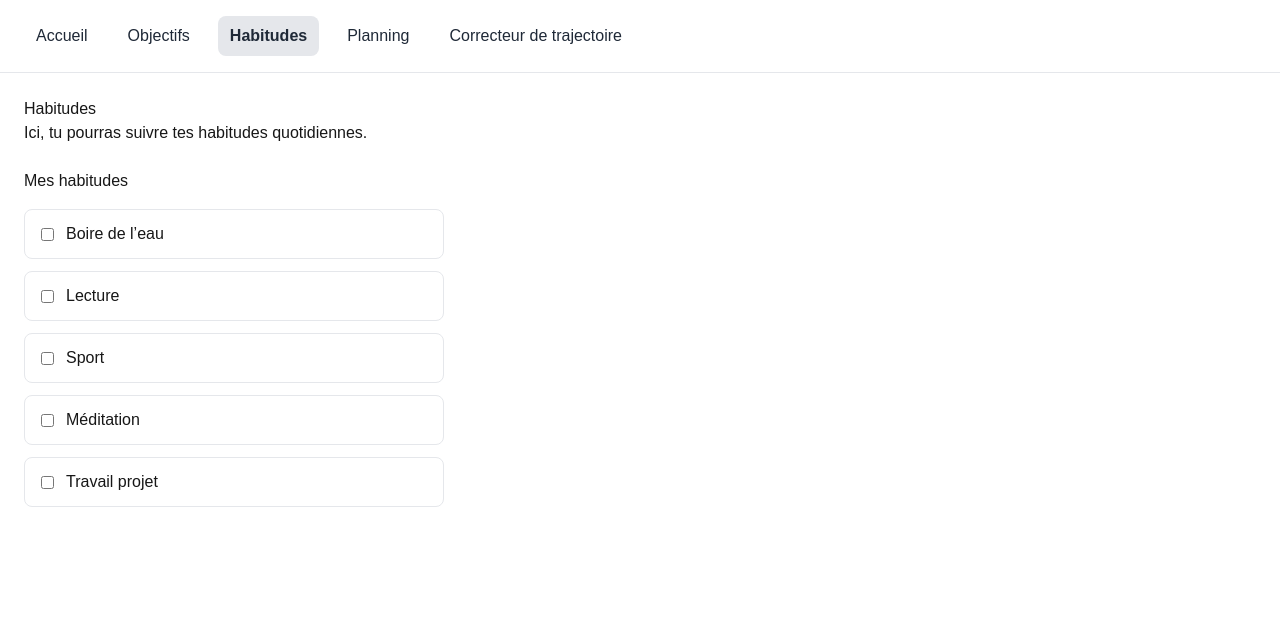
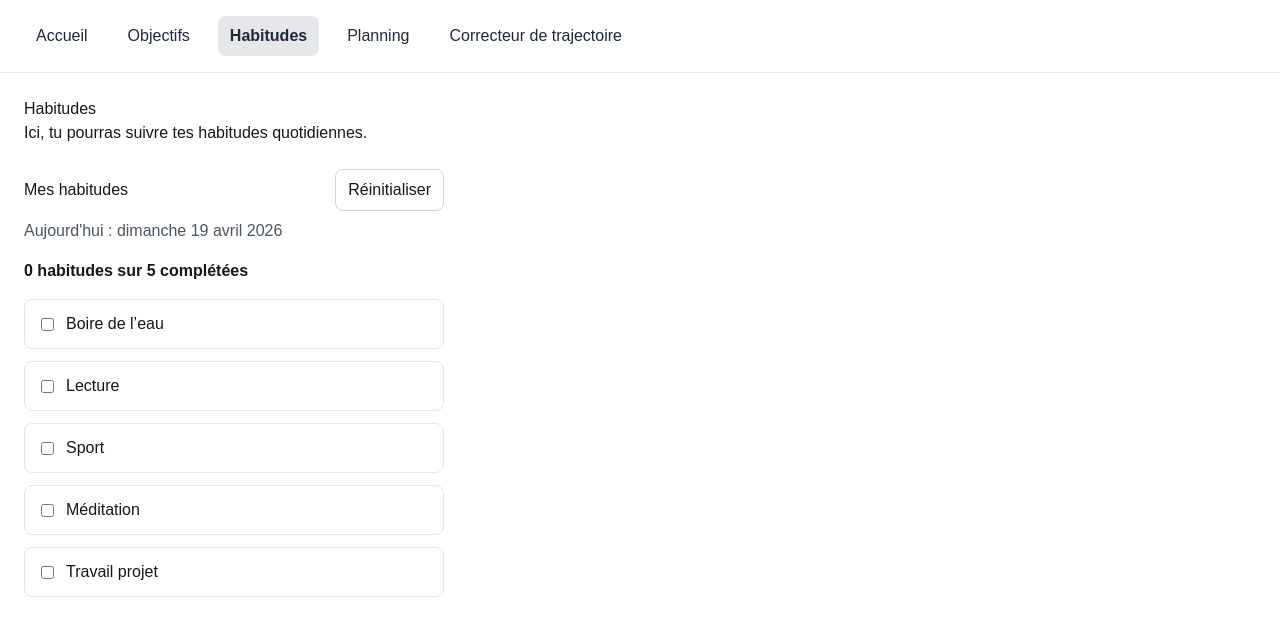
Before and after one commit to Gintaiji/taijilifeplan, a Next.js app: page /habitudes in a window 1280 px wide. Shown: the top 636 px of the page. Built offline with nearby package versions, Linux system fonts and the light colour scheme.

Commit message:
Ajout d'une navigation commune

```diff
--- a/app/components/HabitsTracker.tsx
+++ b/app/components/HabitsTracker.tsx
@@ -15,6 +15,24 @@ const defaultHabits = [
 const sectionStyle = {
   marginTop: "24px",
   maxWidth: "420px",
+};
+
+const headerStyle = {
+  display: "flex",
+  justifyContent: "space-between",
+  alignItems: "center",
+  gap: "12px",
+  flexWrap: "wrap" as const,
+};
+
+const dateStyle = {
+  margin: "8px 0 0 0",
+  color: "#4b5563",
+};
+
+const summaryStyle = {
+  margin: "16px 0 0 0",
+  fontWeight: 600,
 };
 
 const listStyle = {
@@ -35,6 +53,14 @@ const labelStyle = {
   display: "flex",
   alignItems: "center",
   gap: "12px",
+  cursor: "pointer",
+};
+
+const buttonStyle = {
+  border: "1px solid #d1d5db",
+  borderRadius: "8px",
+  padding: "8px 12px",
+  backgroundColor: "#ffffff",
   cursor: "pointer",
 };
 
@@ -74,6 +100,14 @@ export default function HabitsTracker() {
     }
   });
 
+  const completedHabitsCount = Object.values(habits).filter(Boolean).length;
+  const today = new Date().toLocaleDateString("fr-FR", {
+    weekday: "long",
+    day: "numeric",
+    month: "long",
+    year: "numeric",
+  });
+
   useEffect(() => {
     localStorage.setItem(STORAGE_KEY, JSON.stringify(habits));
   }, [habits]);
@@ -85,9 +119,22 @@ export default function HabitsTracker() {
     }));
   }
 
+  function handleResetHabits() {
+    setHabits(getInitialHabitsState());
+  }
+
   return (
     <section style={sectionStyle}>
-      <h2>Mes habitudes</h2>
+      <div style={headerStyle}>
+        <h2>Mes habitudes</h2>
+        <button type="button" style={buttonStyle} onClick={handleResetHabits}>
+          Réinitialiser
+        </button>
+      </div>
+      <p style={dateStyle}>Aujourd&apos;hui : {today}</p>
+      <p style={summaryStyle}>
+        {completedHabitsCount} habitudes sur {defaultHabits.length} complétées
+      </p>
       <ul style={listStyle}>
         {defaultHabits.map((habit) => (
           <li key={habit} style={itemStyle}>
```
